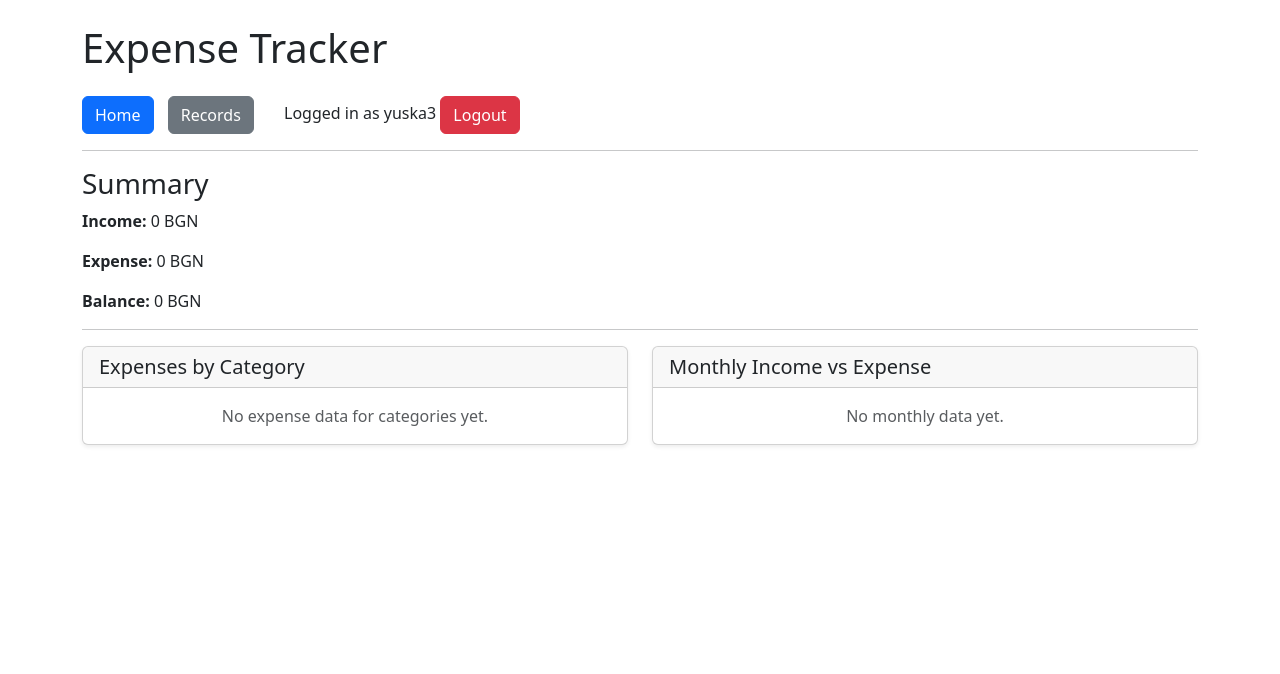
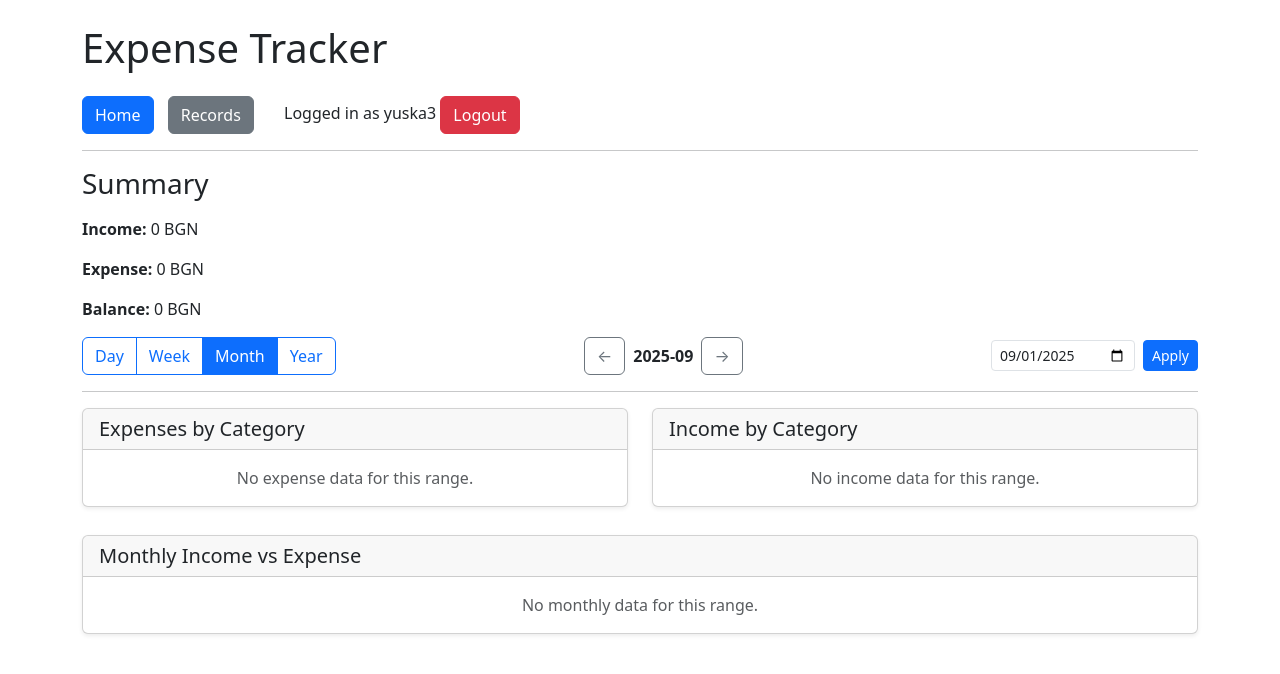
Before and after one commit to yusi-beep/Personal-Expense-Manager, a Flask app: page / in a window 1280 px wide. Shown: the top 674 px of the page. Run offline with Flask 3, Linux system fonts and the light colour scheme; a user stored in the database is signed in.

Commit message:
refactor: Add filters, style charts, add buttons
		Add filter buttons for day, week, month,year and nav for select period
		Add income pie chart

```diff
--- a/routes/home.py
+++ b/routes/home.py
@@ -1,25 +1,96 @@
-from flask import Blueprint, render_template
+from flask import Blueprint, render_template, request, url_for
 from flask_login import login_required, current_user
 from models.models import Record
 from collections import defaultdict
-from datetime import datetime
+from datetime import datetime, timedelta, date
 
 home_bp = Blueprint("home", __name__)
+
+def normalize_base_date(scope: str, d: datetime) -> date:
+    d = d.date()
+    if scope == "day":
+        return d
+    if scope == "week":
+        # ISO: Monday as start
+        return d - timedelta(days=d.weekday())
+    if scope == "month":
+        return date(d.year, d.month, 1)
+    if scope == "year":
+        return date(d.year, 1, 1)
+    return d
+
+def prev_next_dates(scope: str, base: date):
+    if scope == "day":
+        return base - timedelta(days=1), base + timedelta(days=1)
+    if scope == "week":
+        return base - timedelta(days=7), base + timedelta(days=7)
+    if scope == "month":
+        # prev month first day
+        y, m = base.year, base.month
+        prev_y, prev_m = (y - 1, 12) if m == 1 else (y, m - 1)
+        next_y, next_m = (y + 1, 1) if m == 12 else (y, m + 1)
+        return date(prev_y, prev_m, 1), date(next_y, next_m, 1)
+    if scope == "year":
+        return date(base.year - 1, 1, 1), date(base.year + 1, 1, 1)
+    return base, base
+
+def period_label(scope: str, base: date) -> str:
+    if scope == "day":
+        return base.strftime("%Y-%m-%d")
+    if scope == "week":
+        start = base
+        end = base + timedelta(days=6)
+        return f"Week {start.strftime('%Y-%m-%d')} – {end.strftime('%Y-%m-%d')}"
+    if scope == "month":
+        return base.strftime("%Y-%m")
+    if scope == "year":
+        return base.strftime("%Y")
+    return base.isoformat()
 
 @home_bp.route("/")
 @login_required
 def index():
-    records = Record.query.filter_by(user_id=current_user.id).all()
+    scope = request.args.get("scope", "month")  # day | week | month | year
 
+    # if POST ?date=YYYY-MM-DD - use it, else today
+    try:
+        base_in = datetime.strptime(request.args.get("date", ""), "%Y-%m-%d")
+    except Exception:
+        base_in = datetime.now()
+
+    base = normalize_base_date(scope, base_in)
+    prev_d, next_d = prev_next_dates(scope, base)
+
+    #load data for current user
+    all_records = Record.query.filter_by(user_id=current_user.id).all()
+
+    # period filter
+    if scope == "day":
+        records = [r for r in all_records if r.date == base.strftime("%Y-%m-%d")]
+    elif scope == "week":
+        start = base
+        end = base + timedelta(days=6)
+        records = [r for r in all_records if start.strftime("%Y-%m-%d") <= r.date <= end.strftime("%Y-%m-%d")]
+    elif scope == "month":
+        prefix = base.strftime("%Y-%m")
+        records = [r for r in all_records if r.date.startswith(prefix)]
+    else:  # year
+        prefix = base.strftime("%Y")
+        records = [r for r in all_records if r.date.startswith(prefix)]
+
+    # summary
     income = sum(r.amount for r in records if r.type == "income")
     expense = sum(r.amount for r in records if r.type == "expense")
     balance = income - expense
 
-    # Разходи по категории
-    cat_data = defaultdict(float)
+    # pie (expenses / incomes by category)
+    exp_by_cat = defaultdict(float)
+    inc_by_cat = defaultdict(float)
     for r in records:
         if r.type == "expense":
-            cat_data[r.category] += r.amount
+            exp_by_cat[r.category] += r.amount
+        else:
+            inc_by_cat[r.category] += r.amount
 
     # Income/expense for months
     monthly_income = defaultdict(float)
@@ -32,15 +103,36 @@ def index():
         else:
             monthly_expense[ym] += r.amount
 
+    # monthly bar – върху филтрираните записи (можеш да го оставиш или да го правиш винаги глобално)
+    monthly_income = defaultdict(float)
+    monthly_expense = defaultdict(float)
+    for r in records:
+        ym = r.date[:7]
+        if r.type == "income":
+            monthly_income[ym] += r.amount
+        else:
+            monthly_expense[ym] += r.amount
     months = sorted(set(monthly_income.keys()) | set(monthly_expense.keys()))
 
-    return render_template("index.html",
+    return render_template(
+        "index.html",
+        # summary
         income=round(income, 2),
         expense=round(expense, 2),
         balance=round(balance, 2),
-        cat_labels=list(cat_data.keys()),
-        cat_values=list(cat_data.values()),
+        # pies
+        cat_labels=list(exp_by_cat.keys()),
+        cat_values=list(exp_by_cat.values()),
+        inc_labels=list(inc_by_cat.keys()),
+        inc_values=list(inc_by_cat.values()),
+        # bars
         months=months,
         income_vals=[monthly_income[m] for m in months],
-        expense_vals=[monthly_expense[m] for m in months]
+        expense_vals=[monthly_expense[m] for m in months],
+        # ui state
+        scope=scope,
+        base_date_str=base.strftime("%Y-%m-%d"),
+        prev_date_str=prev_d.strftime("%Y-%m-%d"),
+        next_date_str=next_d.strftime("%Y-%m-%d"),
+        period_title=period_label(scope, base),
     )
--- a/static/css/style.css
+++ b/static/css/style.css
@@ -25,3 +25,5 @@ canvas {
 
 .card { border-radius: 12px; }
 .card-header { background: #fff; border-bottom: 1px solid #eee; }
+
+.btn-group .btn.active { color:#fff; }
--- a/static/js/charts.js
+++ b/static/js/charts.js
@@ -1,59 +1,59 @@
+function toNums(arr) {
+  return (arr || []).map(v => {
+    const n = typeof v === 'string' ? parseFloat(v) : v;
+    return isNaN(n) ? 0 : n;
+  });
+}
+
 function renderCategoryChart(labels, values) {
   if (!labels || labels.length === 0) return;
+  const el = document.getElementById('categoryChart'); if (!el) return;
 
-  const el = document.getElementById('categoryChart');
-  if (!el) return;
-  const ctx1 = el.getContext('2d');
+  const vals = toNums(values);
+  if (vals.reduce((a,b)=>a+b,0) === 0) return; // нищо за рисуване
 
-  new Chart(ctx1, {
+  new Chart(el.getContext('2d'), {
     type: 'pie',
-    data: {
-      labels: labels,
-      datasets: [{
-        data: values,
-        backgroundColor: [
-          '#ff6384', '#36a2eb', '#ffce56',
-          '#4bc0c0', '#9966ff', '#ff9f40'
-        ]
-      }]
-    },
-    options: {
-      responsive: true,
-      maintainAspectRatio: false   // <— IMPORTANT: .chart-box
-    }
+    data: { labels, datasets: [{ data: vals }] },
+    options: { responsive: true, maintainAspectRatio: false, plugins: { legend: { position: 'bottom' } } }
+  });
+}
+
+function renderIncomeCategoryChart(labels, values) {
+  if (!labels || labels.length === 0) return;
+  const el = document.getElementById('incomeChart'); if (!el) return;
+
+  const vals = toNums(values);
+  if (vals.reduce((a,b)=>a+b,0) === 0) return;
+
+  new Chart(el.getContext('2d'), {
+    type: 'pie',
+    data: { labels, datasets: [{ data: vals }] },
+    options: { responsive: true, maintainAspectRatio: false, plugins: { legend: { position: 'bottom' } } }
   });
 }
 
 function renderMonthlyChart(months, incomeVals, expenseVals) {
   if (!months || months.length === 0) return;
+  const el = document.getElementById('monthlyChart'); if (!el) return;
 
-  const el = document.getElementById('monthlyChart');
-  if (!el) return;
-  const ctx2 = el.getContext('2d');
+  const inc = toNums(incomeVals);
+  const exp = toNums(expenseVals);
 
-  new Chart(ctx2, {
+  new Chart(el.getContext('2d'), {
     type: 'bar',
     data: {
       labels: months,
       datasets: [
-        {
-          label: 'Income',
-          data: incomeVals,
-          backgroundColor: '#36a2eb'
-        },
-        {
-          label: 'Expense',
-          data: expenseVals,
-          backgroundColor: '#ff6384'
-        }
+        { label: 'Income', data: inc },
+        { label: 'Expense', data: exp }
       ]
     },
     options: {
       responsive: true,
-      maintainAspectRatio: false,  // <— IMPORTANT: .chart-box
-      scales: {
-        y: { beginAtZero: true }
-      }
+      maintainAspectRatio: false,
+      plugins: { legend: { position: 'bottom' } },
+      scales: { y: { beginAtZero: true } }
     }
   });
 }
--- a/templates/index.html
+++ b/templates/index.html
@@ -1,44 +1,79 @@
 {% extends "base.html" %}
 {% block content %}
-<h3>Summary</h3>
+<h3 class="mb-3">Summary</h3>
 <p><b>Income: </b>{{ income }} BGN</p>
 <p><b>Expense: </b>{{ expense }} BGN</p>
 <p><b>Balance: </b>{{ balance }} BGN</p>
 
+<!-- PERIOD NAV -->
+<div class="d-flex align-items-center justify-content-between flex-wrap gap-2 my-3">
+  <div class="btn-group" role="group" aria-label="Scope">
+    <a class="btn btn-outline-primary {% if scope == 'day' %}active{% endif %}"
+       href="{{ url_for('home.index', scope='day', date=base_date_str) }}">Day</a>
+    <a class="btn btn-outline-primary {% if scope == 'week' %}active{% endif %}"
+       href="{{ url_for('home.index', scope='week', date=base_date_str) }}">Week</a>
+    <a class="btn btn-outline-primary {% if scope == 'month' %}active{% endif %}"
+       href="{{ url_for('home.index', scope='month', date=base_date_str) }}">Month</a>
+    <a class="btn btn-outline-primary {% if scope == 'year' %}active{% endif %}"
+       href="{{ url_for('home.index', scope='year', date=base_date_str) }}">Year</a>
+  </div>
+
+  <div class="d-flex align-items-center gap-2">
+    <a class="btn btn-outline-secondary"
+       href="{{ url_for('home.index', scope=scope, date=prev_date_str) }}">←</a>
+    <span class="fw-semibold">{{ period_title }}</span>
+    <a class="btn btn-outline-secondary"
+       href="{{ url_for('home.index', scope=scope, date=next_date_str) }}">→</a>
+  </div>
+
+  <form class="d-flex" method="get" action="{{ url_for('home.index') }}">
+    <input type="hidden" name="scope" value="{{ scope }}">
+    <input type="date" name="date" class="form-control form-control-sm" value="{{ base_date_str }}">
+    <button class="btn btn-sm btn-primary ms-2">Apply</button>
+  </form>
+</div>
+
 <hr>
 
+<!-- Row 1: два pie charts -->
 <div class="row g-4">
-  <!-- Card 1: Pie -->
   <div class="col-12 col-md-6">
     <div class="card shadow-sm h-100">
-      <div class="card-header">
-        <h5 class="mb-0">Expenses by Category</h5>
-      </div>
+      <div class="card-header"><h5 class="mb-0">Expenses by Category</h5></div>
       <div class="card-body d-flex justify-content-center">
         {% if cat_labels|length > 0 %}
-          <div class="chart-box">
-            <canvas id="categoryChart"></canvas>
-          </div>
+          <div class="chart-box"><canvas id="categoryChart"></canvas></div>
         {% else %}
-          <p class="text-muted m-0">No expense data for categories yet.</p>
+          <p class="text-muted m-0">No expense data for this range.</p>
         {% endif %}
       </div>
     </div>
   </div>
 
-  <!-- Card 2: Bar -->
   <div class="col-12 col-md-6">
     <div class="card shadow-sm h-100">
-      <div class="card-header">
-        <h5 class="mb-0">Monthly Income vs Expense</h5>
+      <div class="card-header"><h5 class="mb-0">Income by Category</h5></div>
+      <div class="card-body d-flex justify-content-center">
+        {% if inc_labels|length > 0 %}
+          <div class="chart-box"><canvas id="incomeChart"></canvas></div>
+        {% else %}
+          <p class="text-muted m-0">No income data for this range.</p>
+        {% endif %}
       </div>
+    </div>
+  </div>
+</div>
+
+<!-- Row 2: bar chart -->
+<div class="row g-4 mt-1">
+  <div class="col-12">
+    <div class="card shadow-sm h-100">
+      <div class="card-header"><h5 class="mb-0">Monthly Income vs Expense</h5></div>
       <div class="card-body d-flex justify-content-center">
         {% if months|length > 0 %}
-          <div class="chart-box">
-            <canvas id="monthlyChart"></canvas>
-          </div>
+          <div class="chart-box"><canvas id="monthlyChart"></canvas></div>
         {% else %}
-          <p class="text-muted m-0">No monthly data yet.</p>
+          <p class="text-muted m-0">No monthly data for this range.</p>
         {% endif %}
       </div>
     </div>
@@ -53,8 +88,9 @@
     console.log("expense_vals:", {{ expense_vals|tojson }});
 
     window.onload = function() {
-    	renderCategoryChart({{ cat_labels|tojson }}, {{ cat_values|tojson }});
-        renderMonthlyChart({{ months|tojson }}, {{ income_vals|tojson }}, {{ expense_vals|tojson }});
+    renderCategoryChart({{ cat_labels|tojson }}, {{ cat_values|tojson }});
+    renderIncomeCategoryChart({{ inc_labels|tojson }}, {{ inc_values|tojson }});
+    renderMonthlyChart({{ months|tojson }}, {{ income_vals|tojson }}, {{ expense_vals|tojson }});
     }
 </script>
 {% endblock %}
```
